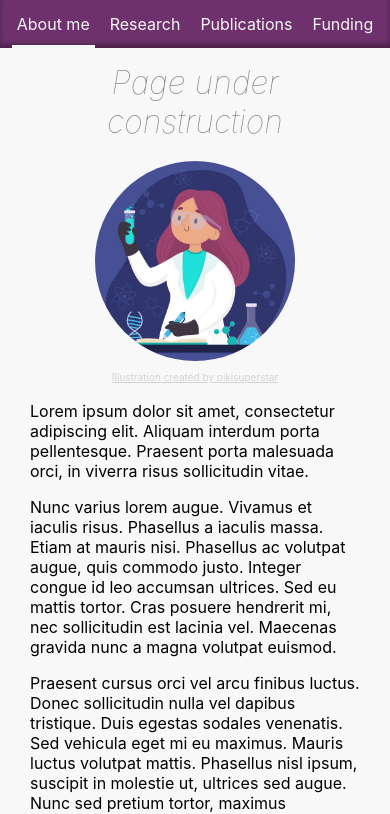
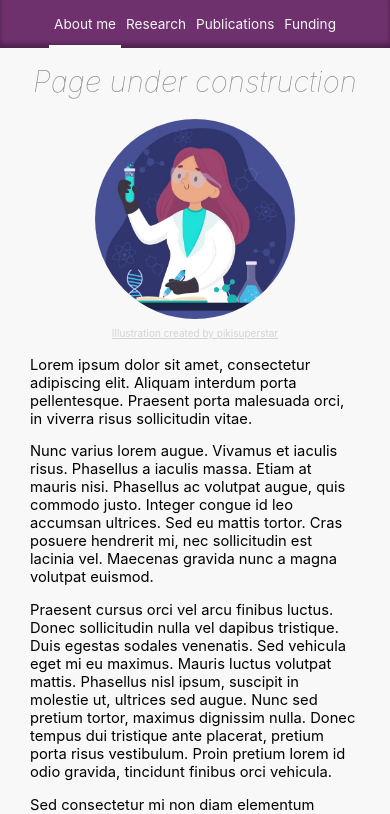
Before and after one commit to rsherves/ana-site, a React (Create React App) app: page / in a window 390 px wide. Shown: the top 814 px of the page. Built offline with nearby package versions, Linux system fonts and the light colour scheme.

Commit message:
Font-size responsive refinement

```diff
--- a/src/PageBody/Publications.css
+++ b/src/PageBody/Publications.css
@@ -4,7 +4,7 @@
 }
 
 .Publications .page-header {
-  font-size: 20px;
+  font-size: 1.25em;
 }
 
 .Publications .table-wrapper {
--- a/src/PageBody/temp/index.css
+++ b/src/PageBody/temp/index.css
@@ -1,5 +1,5 @@
 .ConstructionTopMsg {
-  font-size: 2rem;
+  font-size: 2em;
   font-weight: lighter;
   font-style: italic;
   padding: 15px 0 20px 0;
--- a/src/PageHeader/index.css
+++ b/src/PageHeader/index.css
@@ -1,5 +1,5 @@
 .PageHeader {
-  height: 3rem;
+  min-height: 3rem;
   background-color: #6e316d;
   color: whitesmoke;
   box-shadow: inset 0 -4px 5px rgba(0,0,0,.33);
@@ -28,3 +28,18 @@
   color: LightGray;
   background-color: #582657;
 }
+
+@media (max-width: 400px) {
+  .PageHeader {
+     font-size: 0.85rem;
+  }
+  .PageHeader .menu-entry:not(:first-child) {
+    margin-left: 0;
+  }
+}
+
+@media (max-width: 300px) {
+  .PageHeader {
+     font-size: 0.75rem;
+  }
+}
--- a/src/index.css
+++ b/src/index.css
@@ -11,3 +11,15 @@ code {
   font-family: source-code-pro, Menlo, Monaco, Consolas, 'Courier New',
     monospace;
 }
+
+@media (max-width: 800px) {
+  body {
+     font-size: 0.95rem;
+  }
+}
+
+@media (max-width: 450px) {
+  body {
+     font-size: 0.92rem;
+  }
+}
```
